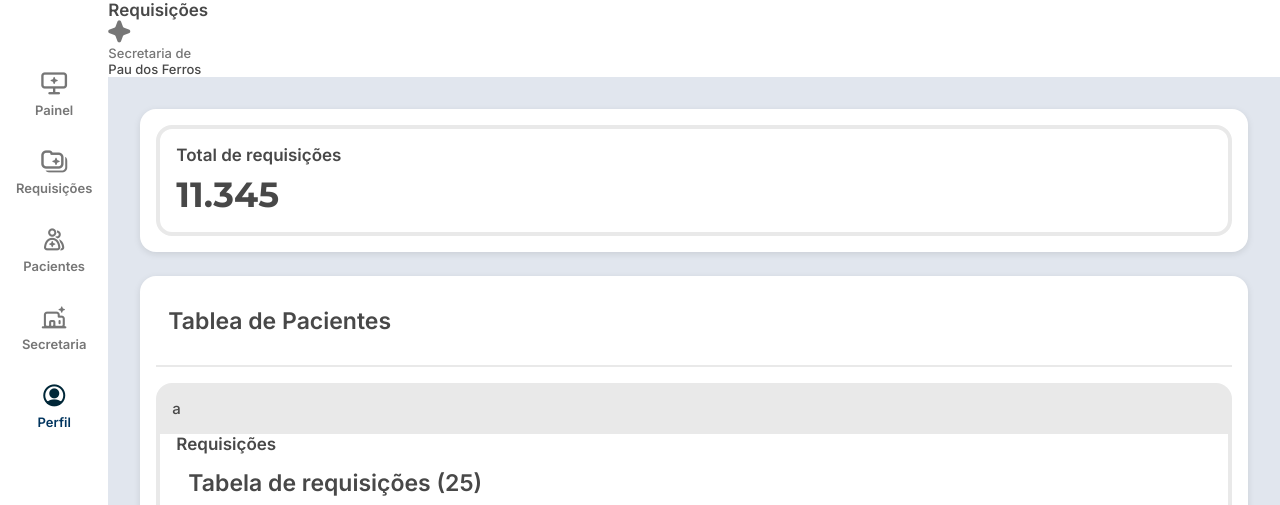
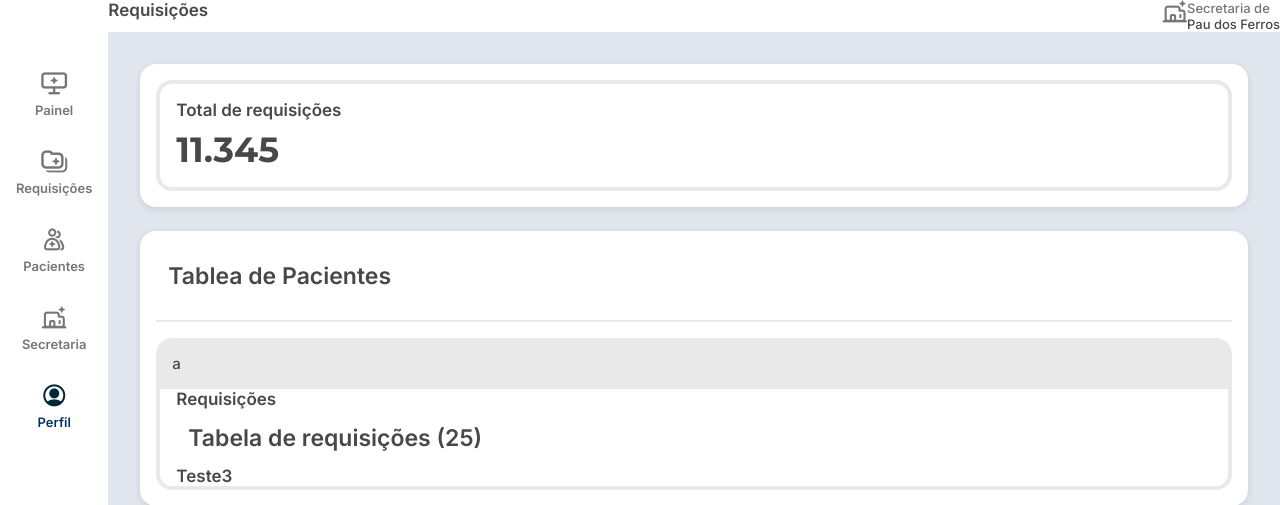
Before and after one commit to matheeus4568/Salus-System-Projeto-Integrador, a Django app: page / in a window 1280 px wide. Shown: the top 505 px of the page. Run offline with Django 5.2, Linux system fonts and the light colour scheme; some web fonts are replaced.

Commit message:
wip: header

```diff
--- a/static/css/base.css
+++ b/static/css/base.css
@@ -197,6 +197,35 @@ hr {
 4. UTILITÁRIOS (classes de uso geral)
 =-=-=-=-=-=-=-=-=-=-=-=-=-=-=-=-=-=-=-=-=-=-=-=-=-=-=-=-=-=-=*/
 
+/* Display */
+.flex {
+    display: flex;
+}
+
+.direction-row {
+    flex-direction: row;
+}
+
+.direction-column {
+    flex-direction: column;
+}
+
+.justfy-content-center{
+    justify-content: center;
+}
+
+.align-items-center{
+    align-items: center;
+}
+
+.justfy-content-space-between {
+    justify-content: space-between;
+}
+
+.align-items-space-between {
+    align-items: space-between;
+}
+
 /* Tipografia */
 
 /*Small no Figma*/
--- /dev/null
+++ b/static/css/components/header.css
@@ -0,0 +1,3 @@
+.header {
+    width: 100%;
+}
--- a/static/css/icon_moon.css
+++ b/static/css/icon_moon.css
@@ -19,7 +19,6 @@
   font-variant: normal;
   text-transform: none;
   line-height: 1;
-  font-size: 22px;
 
   /* Better Font Rendering =========== */
   -webkit-font-smoothing: antialiased;
--- a/templates/components/header.html
+++ b/templates/components/header.html
@@ -1,10 +1,10 @@
-<div>
+<div class="header flex direction-row justfy-content-space-between">
     <h1>Requisições</h1>
 
     <div>
-        <div>
-            {% include 'components/icon.html' %}
-            <div>
+        <div class="flex direction-row">
+            {% include 'components/icon.html' with icon='icon-secretary' %}
+            <div class="flex direction-column">
             <p class="txt-sm mid-gray">Secretaria de</p>
             <p class="txt-sm">Pau dos Ferros</p>
             </div>
--- a/templates/components/icon.html
+++ b/templates/components/icon.html
@@ -1 +1 @@
-<span class="{{ icon|default:'icon-sparkle' }}" style="color: {{ color|default:'var(--mid-gray)' }};"></span>
+<span class="{{ icon|default:'icon-sparkle' }}" style="color: {{ color|default:'var(--mid-gray)' }}; font-size: {{ size|default:'22px' }};"></span>
--- a/templates/m_teste.html
+++ b/templates/m_teste.html
@@ -1,7 +1,8 @@
 {% extends "base.html" %}
 {% load static %}
 {% block extra_css %}
-    <link rel="stylesheet" href="{% static 'css/components/sidebar.css' %}">
+    <link rel="stylesheet" href="{% static 'css/components/navbar.css' %}">
+    <link rel="stylesheet" href="{% static 'css/components/header.css' %}">
 {% endblock %}
 
 {% block aside %}
```
Also changed, not shown: static/css/components/navbar.css (renamed from static/css/components/sidebar.css).
